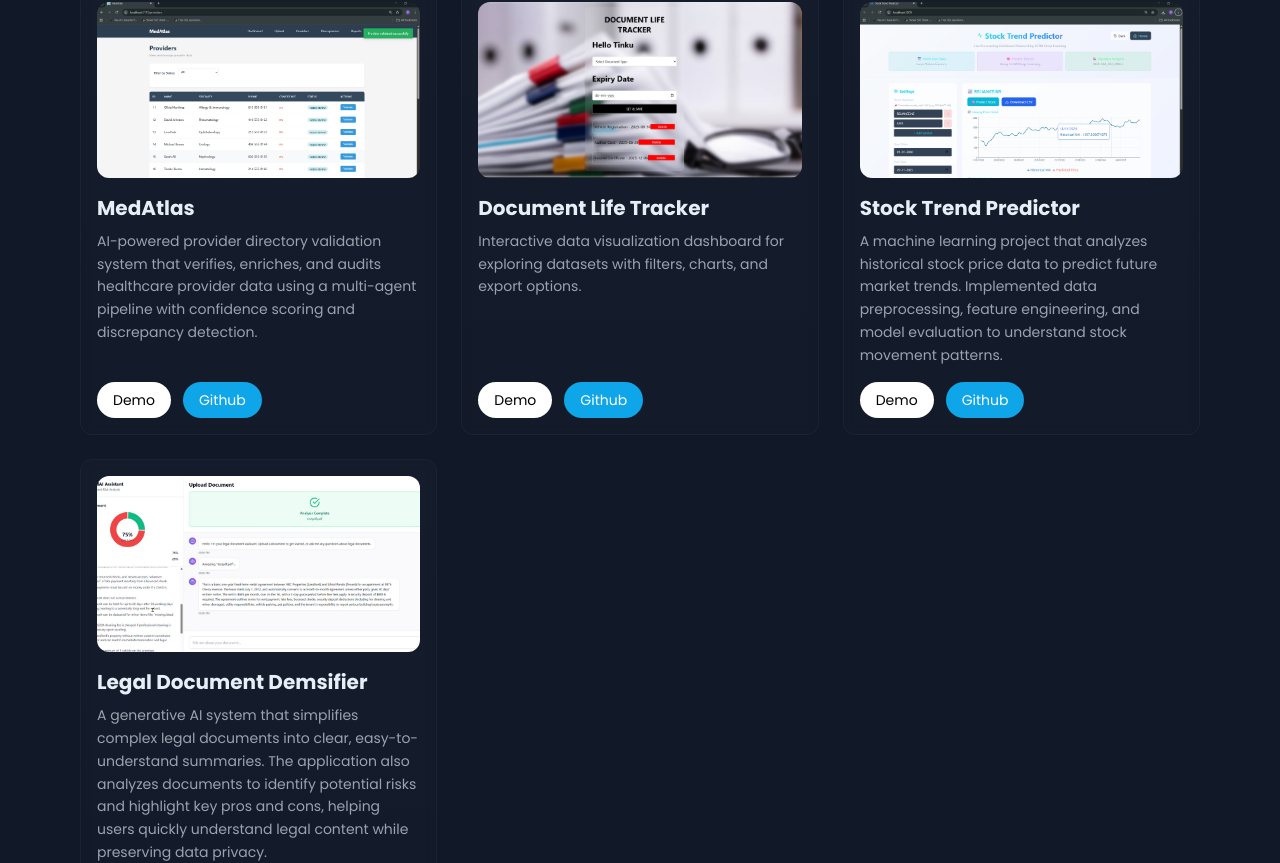
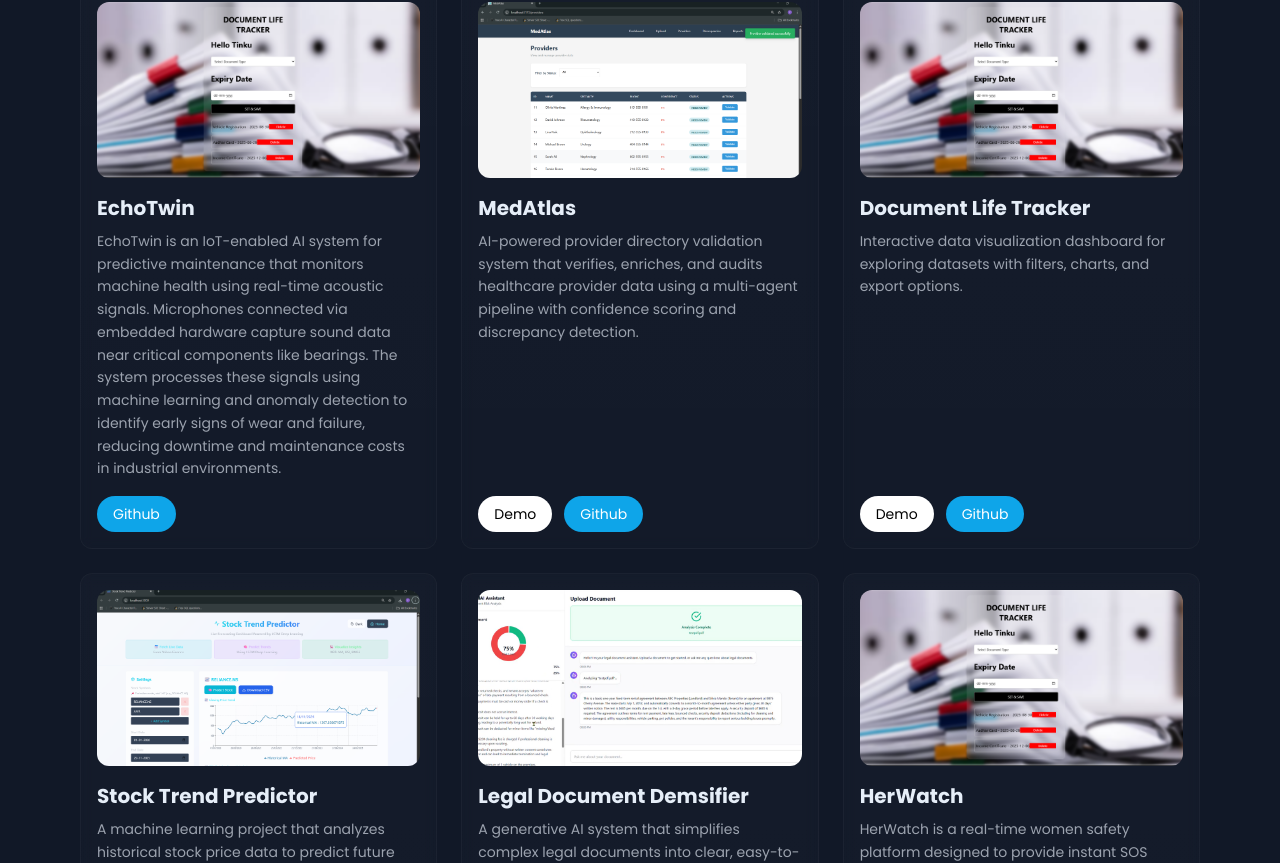
Before and after one commit to YashikaKannan/Yashika_Portfolio, a React (Vite) app: page / in a window 1280 px wide. Shown: the part 3822-4685 px from the top of the page. Built offline with nearby package versions, Linux system fonts and the light colour scheme; the HTML template or start-up script is replaced by a standard one.

Commit message:
projects added

```diff
--- a/src/sections/Projects.jsx
+++ b/src/sections/Projects.jsx
@@ -6,8 +6,20 @@ import legalai from '../assets/projects/legalai.png'
 import medatlas from '../assets/projects/medatlas.png'
 import stocktrend from '../assets/projects/stocktrend.png'
 import doc from '../assets/projects/doc.png'
+import echotwin from '../assets/projects/doc.png'
+import herwatch from '../assets/projects/doc.png'
 
 const projects = [
+  {
+    name: 'EchoTwin',
+    image: echotwin,
+    description:
+      'EchoTwin is an IoT-enabled AI system for predictive maintenance that monitors machine health using real-time acoustic signals. Microphones connected via embedded hardware capture sound data near critical components like bearings. The system processes these signals using machine learning and anomaly detection to identify early signs of wear and failure, reducing downtime and maintenance costs in industrial environments.',
+    tech: 'IoT, Python, Machine Learning, Signal Processing, FastAPI, React, Arduino, INMP441 Mic',
+    category: 'ai/ml',
+    github: 'https://github.com/YashikaKannan/EchoTwin',
+    live: '',
+  },
   {
     name: 'MedAtlas',
     image: medatlas,
@@ -38,7 +50,7 @@ const projects = [
     github: 'https://github.com/YashikaKannan/Stock_Trend_Predictor_',
     live: 'https://stock-trend-predictor-flame.vercel.app',
   },
-   {
+  {
     name: 'Legal Document Demsifier',
     image: legalai,
     description:
@@ -48,6 +60,16 @@ const projects = [
     github: 'https://github.com/YashikaKannan/Document_Life_Tracker',
     live: 'https://github.com/YashikaKannan/Document_Life_Tracker',
   },
+  {
+  name: 'HerWatch',
+  image: herwatch,
+  description:
+    'HerWatch is a real-time women safety platform designed to provide instant SOS assistance during emergencies. With a single tap, users can trigger alerts that share live location with trusted contacts and enable continuous tracking. The system focuses on rapid response, accessibility, and reliable communication to enhance personal safety.',
+  tech: 'React, Node.js, Express, MongoDB, Geolocation API, Real-time Tracking',
+  category: 'fullstack',
+  github: 'https://github.com/YashikaKannan/HerWatch',
+  live: '',
+},
 ]
 
 export default function Projects() {
```
